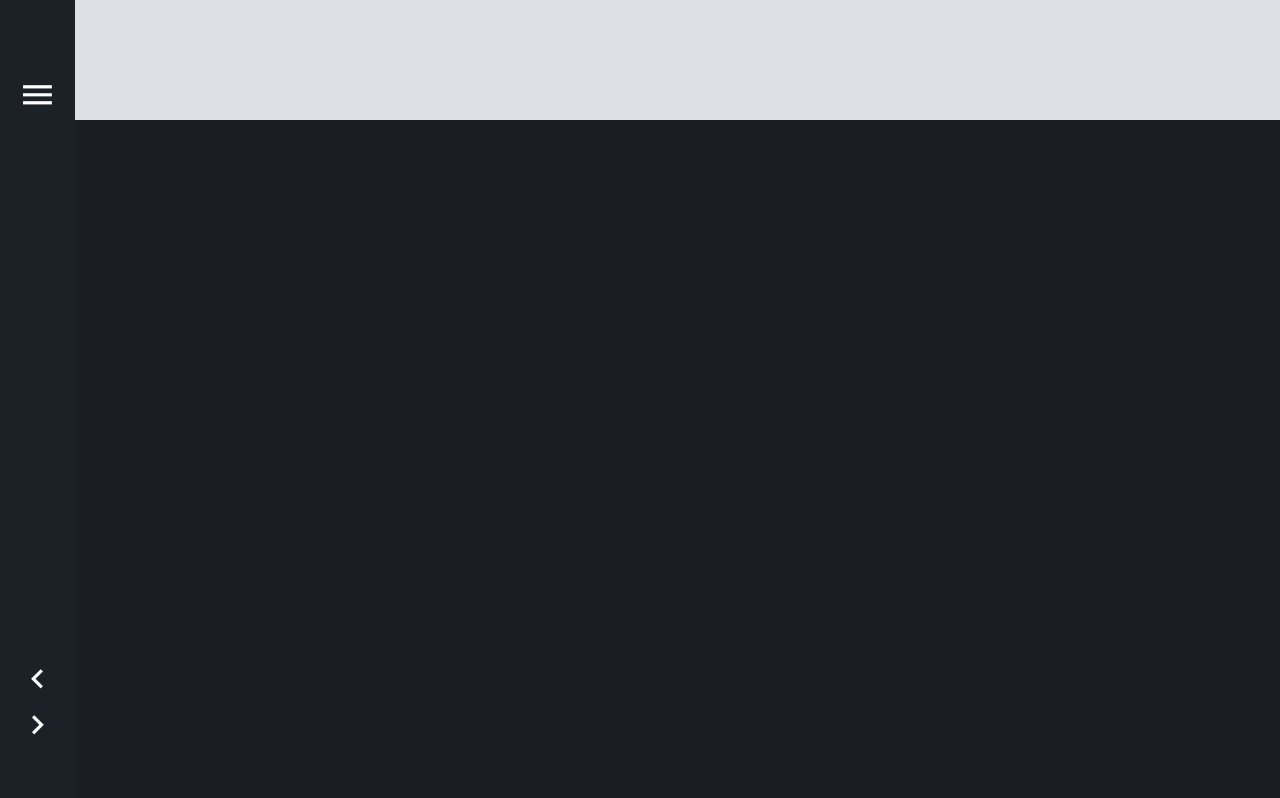
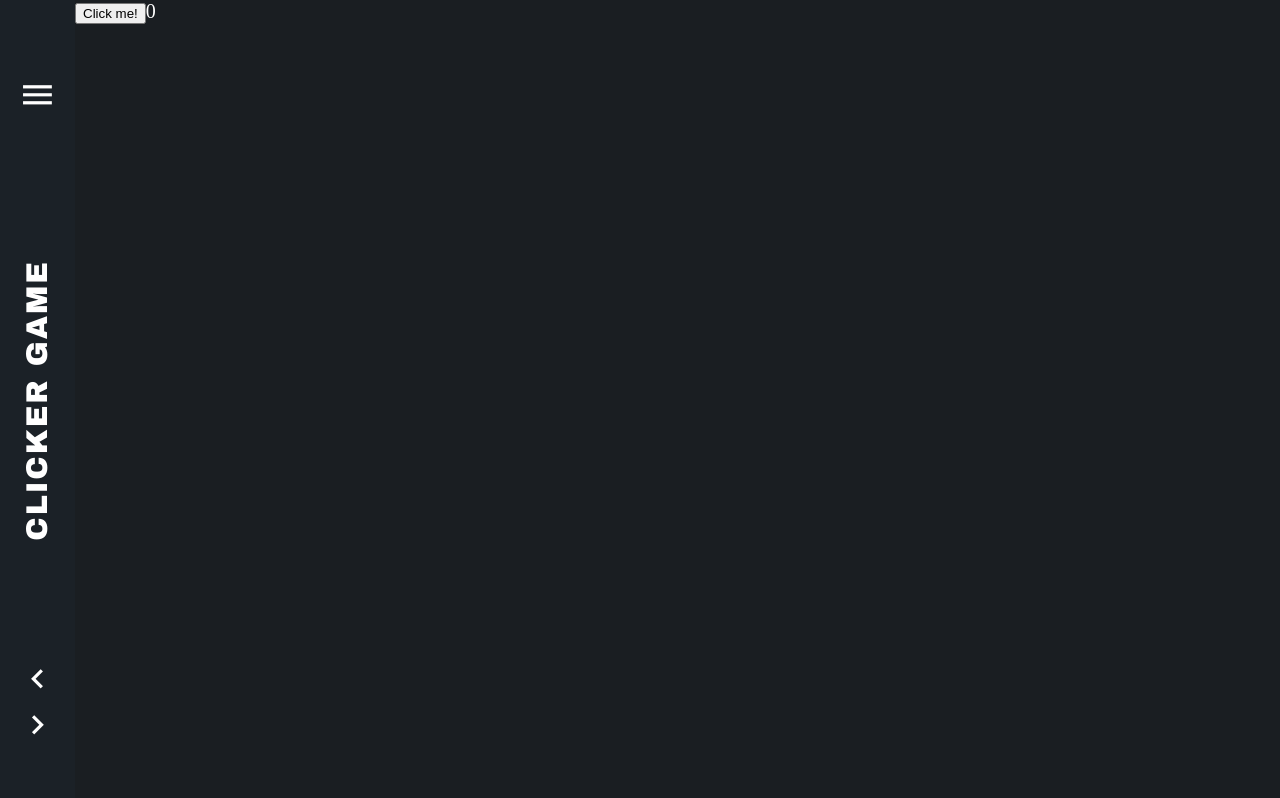
Before and after one commit to nkooman/the-showcase, a Vue app: page /#/clicker-game in a window 1280 px wide. Shown: the top 798 px of the page. Built offline with nearby package versions, Linux system fonts and the light colour scheme; a web font is replaced by a local one.

Commit message:
Clicker game project initial commit

```diff
--- /dev/null
+++ b/src/projects/clicker-game/ClickerGame.vue
@@ -0,0 +1,33 @@
+<template lang="pug">
+.clicker-game
+  button(@click="addCurrency(1)") Click me!
+  span {{ currency }}
+</template>
+
+<script lang="ts">
+import { defineComponent, ref } from 'vue';
+
+export default defineComponent({
+  name: 'ClickerGame',
+  setup() {
+    const currency = ref(0);
+
+    const addCurrency = (amountToAdd: number) => {
+      currency.value += amountToAdd;
+    };
+
+    return {
+      currency,
+      addCurrency
+    };
+  }
+});
+</script>
+
+<style lang="scss" scoped>
+.clicker-game {
+  height: 100%;
+  font-size: 2rem;
+  color: #fff;
+}
+</style>
--- /dev/null
+++ b/src/projects/clicker-game/clicker-game.md
@@ -0,0 +1 @@
+# Clicker Game
--- a/src/router/index.ts
+++ b/src/router/index.ts
@@ -11,6 +11,8 @@ import LostInParadise from '@/projects/lost-in-paradise/LostInParadise.vue';
 import LostInParadiseMarkdown from '@/projects/lost-in-paradise/lost-in-paradise.md';
 import Neumorphism from '@/projects/neumorphism/Neumorphism.vue';
 import NeumorphismMarkdown from '@/projects/neumorphism/neumorphism.md';
+import ClickerGame from '@/projects/clicker-game/ClickerGame.vue';
+import ClickerGameMarkdown from '@/projects/clicker-game/clicker-game.md';
 
 declare module 'vue-router' {
   interface RouteMeta {
@@ -82,6 +84,16 @@ export const routes: RouteRecordRaw[] = [
       createdOn: new Date('2/21/2021'),
       markdown: NeumorphismMarkdown
     }
+  },
+  {
+    path: '/clicker-game',
+    name: 'Clicker Game',
+    component: ClickerGame,
+    meta: {
+      isProject: true,
+      createdOn: new Date('2/23/2021'),
+      markdown: ClickerGameMarkdown
+    }
   }
 ];
 
```
